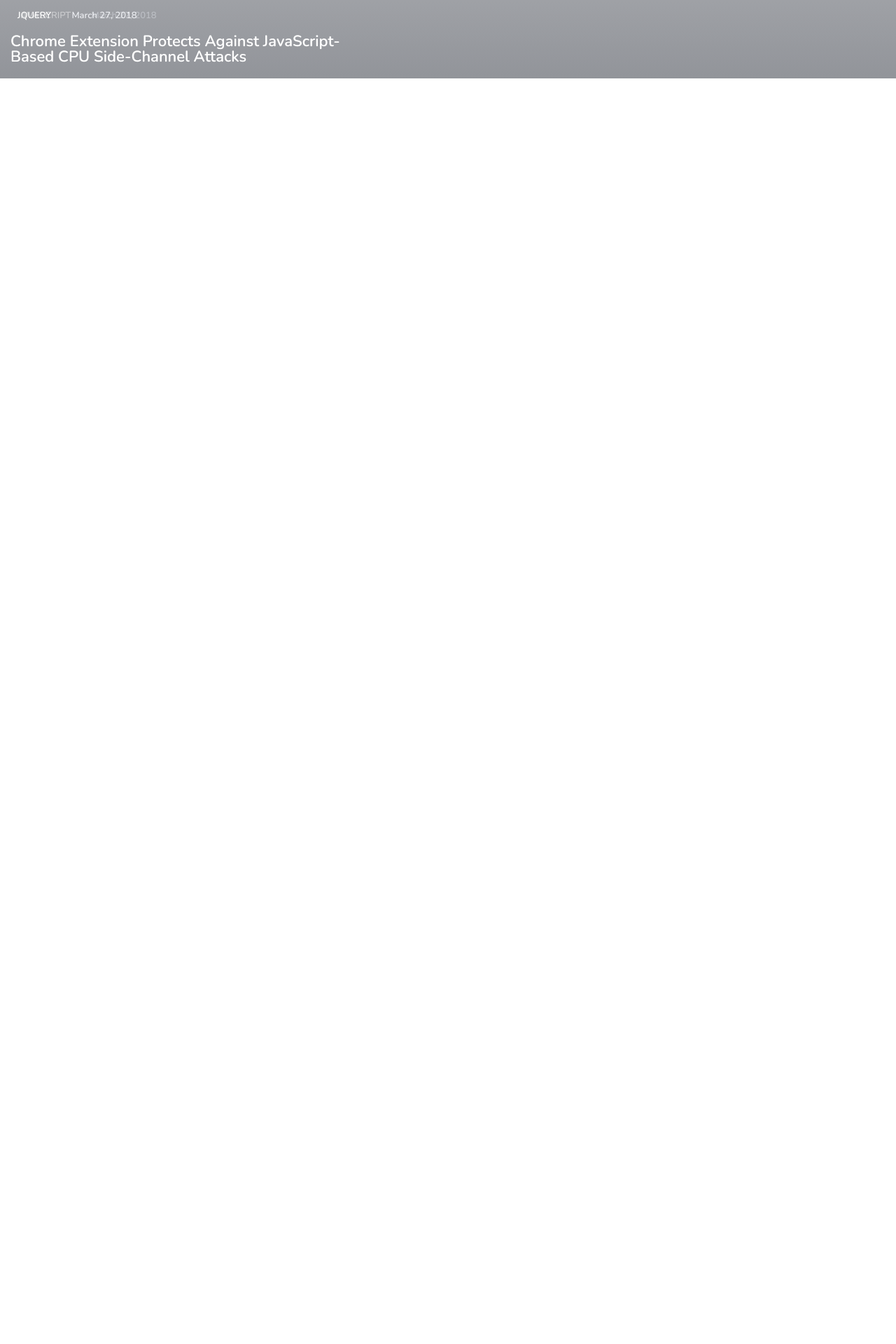
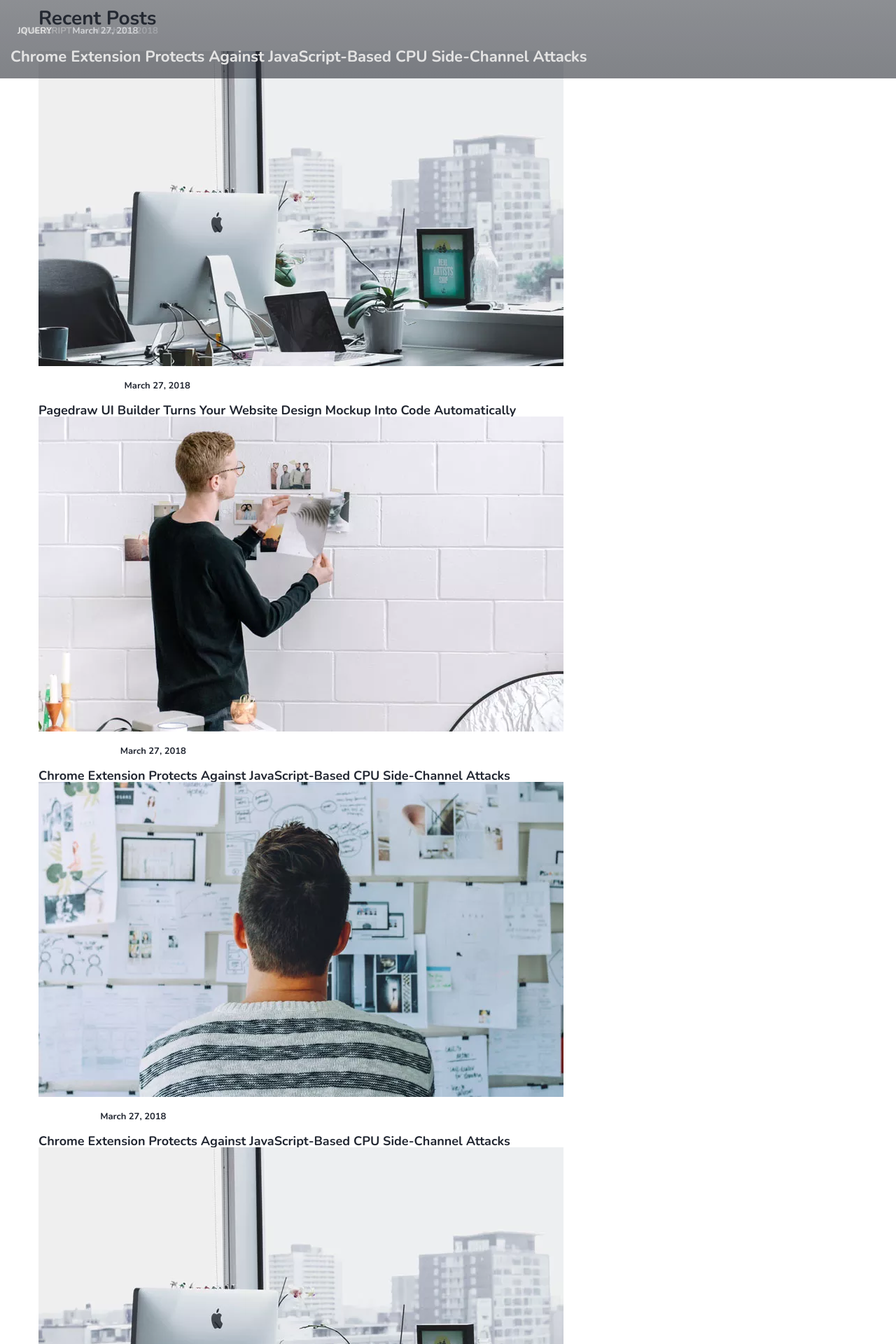
Before and after one commit to Sabuhi0/PragmatechFrontEndProject, a PHP site: page / in a window 1280 px wide. Shown: the part 688-2608 px from the top of the page at 70% size. Before the commit the page ends 800 px from the top, so only its background shows below. Run offline with PHP 8.4, Linux system fonts and the light colour scheme; style sheets or scripts are compiled from the project's sources.

Commit message:
Add recent post section and update aside section

```diff
--- a/NamingConventionInAction/src/assets/css/common.css
+++ b/NamingConventionInAction/src/assets/css/common.css
@@ -1,4 +1,4 @@
-@import url("https://fonts.googleapis.com/css2?family=Nunito:wght@300;400;500;600&display=swap");
+@import url("https://fonts.googleapis.com/css2?family=Nunito:wght@300;400;500;700&display=swap");
 body {
   font-family: "Nunito";
 }
--- a/NamingConventionInAction/src/assets/css/header.css
+++ b/NamingConventionInAction/src/assets/css/header.css
@@ -66,7 +66,6 @@ nav ul li:last-child {
   right: 0;
   bottom: 0;
   top: 0;
-  background-color: rgba(33, 38, 49, 0.5);
   z-index: 99;
   opacity: 0;
   visibility: hidden;
--- a/NamingConventionInAction/src/assets/css/introPost.css
+++ b/NamingConventionInAction/src/assets/css/introPost.css
@@ -8,10 +8,14 @@
   background: linear-gradient(to top, rgba(33, 38, 49, 0.3) 0%, transparent 100%);
   cursor: pointer;
   opacity: 1;
+  -webkit-transition: .2s ease all;
+  transition: .2s ease all;
 }
 
 .intro-post-item .filter:hover {
-  opacity: .9;
+  -webkit-transition: .2s ease all;
+  transition: .2s ease all;
+  background-color: rgba(53, 53, 53, 0.137);
 }
 
 .intro-post-item .post-thumb {
--- a/NamingConventionInAction/src/assets/css/styles.css
+++ b/NamingConventionInAction/src/assets/css/styles.css
@@ -1,5 +1,5 @@
-@import url("https://fonts.googleapis.com/css2?family=Nunito:wght@300;400;500;600&display=swap");
-@import url("https://fonts.googleapis.com/css2?family=Nunito:wght@300;400;500;600&display=swap");
+@import url("https://fonts.googleapis.com/css2?family=Nunito:wght@300;400;500;700&display=swap");
+@import url("https://fonts.googleapis.com/css2?family=Nunito:wght@300;400;500;700&display=swap");
 body {
   font-family: "Nunito";
 }
@@ -77,7 +77,6 @@ nav ul li:last-child {
   right: 0;
   bottom: 0;
   top: 0;
-  background-color: rgba(33, 38, 49, 0.5);
   z-index: 99;
   opacity: 0;
   visibility: hidden;
@@ -167,10 +166,14 @@ nav ul li:last-child {
   background: linear-gradient(to top, rgba(33, 38, 49, 0.3) 0%, transparent 100%);
   cursor: pointer;
   opacity: 1;
+  -webkit-transition: .2s ease all;
+  transition: .2s ease all;
 }
 
 .intro-post-item .filter:hover {
-  opacity: .9;
+  -webkit-transition: .2s ease all;
+  transition: .2s ease all;
+  background-color: rgba(53, 53, 53, 0.137);
 }
 
 .intro-post-item .post-thumb {
@@ -204,9 +207,63 @@ nav ul li:last-child {
 }
 
 .intro-post-item .post-thumb .post-title {
-  width: 525px;
   font-size: 22px;
   font-weight: 700;
   color: #fff;
   line-height: 1;
 }
+
+.section-title {
+  font-size: 28px;
+  font-weight: bold;
+  color: #212631;
+  margin-top: 26px;
+  margin-bottom: 26px;
+}
+
+.recent-post-items .filter {
+  position: absolute;
+  left: 0;
+  right: 0;
+  bottom: 0;
+  top: 0;
+  -webkit-transition: .2s ease all;
+  transition: .2s ease all;
+  cursor: pointer;
+}
+
+.recent-post-items .filter:hover {
+  -webkit-transition: .2s ease all;
+  transition: .2s ease all;
+  background-color: rgba(53, 53, 53, 0.137);
+}
+
+.recent-post-items .post-meta {
+  margin-top: 15px;
+  margin-bottom: 15px;
+}
+
+.recent-post-items .post-meta a {
+  font-size: 13px;
+  text-transform: uppercase;
+  padding: 3px 10px;
+  font-weight: 600;
+  border-radius: 2px;
+  margin-right: 15px;
+  color: #fff;
+  -webkit-transition: .2s opacity;
+  transition: .2s opacity;
+}
+
+.recent-post-items .post-meta span {
+  font-size: 13px;
+  font-weight: 600;
+  color: #212631;
+}
+
+.recent-post-items .post-title {
+  font-size: 18px;
+  font-weight: bold;
+  color: #212631;
+  line-height: 1;
+}
--- a/NamingConventionInAction/src/assets/css/varibales.css
+++ b/NamingConventionInAction/src/assets/css/varibales.css
@@ -1 +1 @@
-@import url("https://fonts.googleapis.com/css2?family=Nunito:wght@300;400;500;600&display=swap");
+@import url("https://fonts.googleapis.com/css2?family=Nunito:wght@300;400;500;700&display=swap");
--- a/NamingConventionInAction/src/assets/js/main.js
+++ b/NamingConventionInAction/src/assets/js/main.js
@@ -15,17 +15,23 @@ document.querySelector(".search-close").addEventListener("click", function() {
 
 //* === Aside-Section === */
 
-// Add
+// Click-Button Aside Add
 document.querySelector(".aside-btn").addEventListener("click", function() {
     const headerSearchForm = document.querySelector(".aside-items");
     headerSearchForm.classList.add("active")
 });
 
-// Remove
+// Click-Button Aside Remove
 document.querySelector(".nav-aside-close").addEventListener("click", function() {
     const headerSearchForm = document.querySelector(".aside-items");
     headerSearchForm.classList.remove("active")
 });
+
+// Aside Remove
+const headerSearchForm = document.querySelector("#nav-aside")
+headerSearchForm.addEventListener("click",(e)=>{
+    headerSearchForm.classList.remove("active")
+})
 
 //* === Shadow === */
 
@@ -33,6 +39,7 @@ document.querySelector(".nav-aside-close").addEventListener("click", function()
 document.querySelector(".aside-btn").addEventListener("click", function() {
     const headerSearchForm = document.querySelector("#nav-aside");
     headerSearchForm.classList.add("active")
+    headerSearchForm.style.backgroundColor="rgba(33,38,49,.5)"
 });
 
 // Remove
--- a/NamingConventionInAction/src/assets/sass/header.scss
+++ b/NamingConventionInAction/src/assets/sass/header.scss
@@ -64,7 +64,7 @@ nav{
     right: 0;
     bottom: 0;
     top: 0;
-    background-color: rgba(33,38,49,.5);
+    // background-color: rgba(33,38,49,.5);
     z-index: 99;
     opacity: 0;
     visibility: hidden;
--- a/NamingConventionInAction/src/assets/sass/introPost.scss
+++ b/NamingConventionInAction/src/assets/sass/introPost.scss
@@ -10,9 +10,11 @@
         background: linear-gradient(to top,rgba(33,38,49,.3) 0%,transparent 100%);
         cursor: pointer;
         opacity: 1;
+        transition: .2s ease all;
     }
     .filter:hover {
-        opacity: .9;
+        transition: .2s ease all;
+        background-color: rgba(53, 53, 53, 0.137);
     }
     .post-thumb {
         position: absolute;
--- a/NamingConventionInAction/src/assets/sass/mixins.scss
+++ b/NamingConventionInAction/src/assets/sass/mixins.scss
@@ -19,3 +19,14 @@
     font-size: 22px;
     font-weight: 700;
 }
+
+@mixin RecentPostsTitle {
+    font-size: 18px;
+    font-weight: bold;
+}
+
+@mixin sectionTitle {
+    font-size: 28px;
+    font-weight: bold;
+    color: #212631;
+}
--- /dev/null
+++ b/NamingConventionInAction/src/assets/sass/recentPosts.scss
@@ -0,0 +1,37 @@
+@import "./mixins.scss";
+.section-title {
+    @include sectionTitle;
+    margin-top: 26px;
+    margin-bottom: 26px;
+}
+.recent-post-items {
+    .filter {
+        position: absolute;
+        left: 0;
+        right: 0;
+        bottom: 0;
+        top: 0;
+        transition: .2s ease all;
+        cursor: pointer;
+    }
+    .filter:hover {
+        transition: .2s ease all;
+        background-color: rgba(53, 53, 53, 0.137);
+    }
+    .post-meta {
+        margin-top: 15px;
+        margin-bottom: 15px;
+        a {
+            @include postButton;
+        }
+        span {
+            @include postDate;
+            color: #212631;
+        }
+    }
+    .post-title {
+        @include RecentPostsTitle;
+        color: #212631;
+        line-height: 1;
+    }
+}
--- a/NamingConventionInAction/src/assets/sass/styles.scss
+++ b/NamingConventionInAction/src/assets/sass/styles.scss
@@ -3,3 +3,4 @@
 @import "./varibales.scss";
 @import "./header.scss";
 @import "./introPost.scss";
+@import "./recentPosts.scss"
--- a/NamingConventionInAction/src/assets/sass/varibales.scss
+++ b/NamingConventionInAction/src/assets/sass/varibales.scss
@@ -1,4 +1,3 @@
 // Google Font
-@import url('https://fonts.googleapis.com/css2?family=Nunito:wght@300;400;500;600&display=swap');
-
+@import url('https://fonts.googleapis.com/css2?family=Nunito:wght@300;400;500;700&display=swap');
 $Font:"Nunito";
--- a/NamingConventionInAction/src/index.html
+++ b/NamingConventionInAction/src/index.html
@@ -157,7 +157,7 @@
                 <div class="intro-post-item relative">
                     <div class="post-img">
                         <a href="#">
-                            <img src="./assets/images/post-3.webp" alt="">
+                            <img src="./assets/images/post-4.webp" alt="">
                         </a>
                     </div>
                     <div class="filter"></div>
@@ -176,6 +176,120 @@
     </main>
     <!-- Intro Post Section End -->
 
+    <!-- Recent Posts Section Start -->
+    <section id="recent">
+        <div class="container">
+            <div class="section-title">
+                <h2>Recent Posts</h2>
+            </div>
+            <div class="grid gap-8 grid-cols-1 md:grid-cols-3">
+                <div class="recent-post-items">
+                    <div class="post-img relative">
+                        <a href="#">
+                            <img src="./assets/images/xpost-3.webp" alt="">
+                        </a>
+                        <div class="filter"></div>
+                    </div>
+                    <div class="post-meta">
+                        <a href="#" class="bg-[#4bb92f]">Web Design</a>
+                        <span>March 27, 2018</span>
+                    </div>
+                    <h3 class="post-title hover:underline">
+                        <a href="#">
+                            Pagedraw UI Builder Turns Your Website Design Mockup Into Code Automatically
+                        </a>
+                    </h3>
+                </div>
+                <div class="recent-post-items">
+                    <div class="post-img relative">
+                        <a href="#">
+                            <img src="./assets/images/xpost-4.webp" alt="">
+                        </a>
+                        <div class="filter"></div>
+                    </div>
+                    <div class="post-meta">
+                        <a href="#" class="bg-[#ff8700]">JavaScript</a>
+                        <span>March 27, 2018</span>
+                    </div>
+                    <h3 class="post-title hover:underline">
+                        <a href="#">
+                            Chrome Extension Protects Against JavaScript-Based CPU Side-Channel Attacks
+                        </a>
+                    </h3>
+                </div>
+                <div class="recent-post-items">
+                    <div class="post-img relative">
+                        <a href="#">
+                            <img src="./assets/images/xpost-5.webp" alt="">
+                        </a>
+                        <div class="filter"></div>
+                    </div>
+                    <div class="post-meta">
+                        <a href="#" class="bg-[#8d00ff]">JQuery</a>
+                        <span>March 27, 2018</span>
+                    </div>
+                    <h3 class="post-title hover:underline">
+                        <a href="#">
+                            Chrome Extension Protects Against JavaScript-Based CPU Side-Channel Attacks
+                        </a>
+                    </h3>
+                </div>
+                <div class="recent-post-items">
+                    <div class="post-img relative">
+                        <a href="#">
+                            <img src="./assets/images/xpost-3.webp" alt="">
+                        </a>
+                        <div class="filter"></div>
+                    </div>
+                    <div class="post-meta">
+                        <a href="#" class="bg-[#ff8700]">JavaScript</a>
+                        <span>March 27, 2018</span>
+                    </div>
+                    <h3 class="post-title hover:underline">
+                        <a href="#">
+                            Why Node.js Is The Coolest Kid On The Backend Development Block!
+                        </a>
+                    </h3>
+                </div>
+                <div class="recent-post-items">
+                    <div class="post-img relative">
+                        <a href="#">
+                            <img src="./assets/images/xpost-4.webp" alt="">
+                        </a>
+                        <div class="filter"></div>
+                    </div>
+                    <div class="post-meta">
+                        <a href="#" class="bg-[#0078ff]">Css</a>
+                        <span>March 27, 2018</span>
+                    </div>
+                    <h3 class="post-title hover:underline">
+                        <a href="#">
+                            CSS Float: A Tutorial
+                        </a>
+                    </h3>
+                </div>
+                <div class="recent-post-items">
+                    <div class="post-img relative">
+                        <a href="#">
+                            <img src="./assets/images/xpost-5.webp" alt="">
+                        </a>
+                        <div class="filter"></div>
+                    </div>
+                    <div class="post-meta">
+                        <a href="#" class="bg-[#4bb92f]">Web Design</a>
+                        <span>March 27, 2018</span>
+                    </div>
+                    <h3 class="post-title hover:underline">
+                        <a href="#">
+                            Tell-A-Tool: Guide To Web Design And Development Tools
+                        </a>
+                    </h3>
+                </div>
+            </div>
+        </div>
+    </section>
+    <!-- Recent Posts Section Start -->
+
     <script src="./assets/js/main.js"></script>
 </body>
 
```
Also changed, not shown: NamingConventionInAction/dist/output.css (+18 -0 lines), NamingConventionInAction/src/assets/css/recentPosts.css (added, +54 -0 lines).
